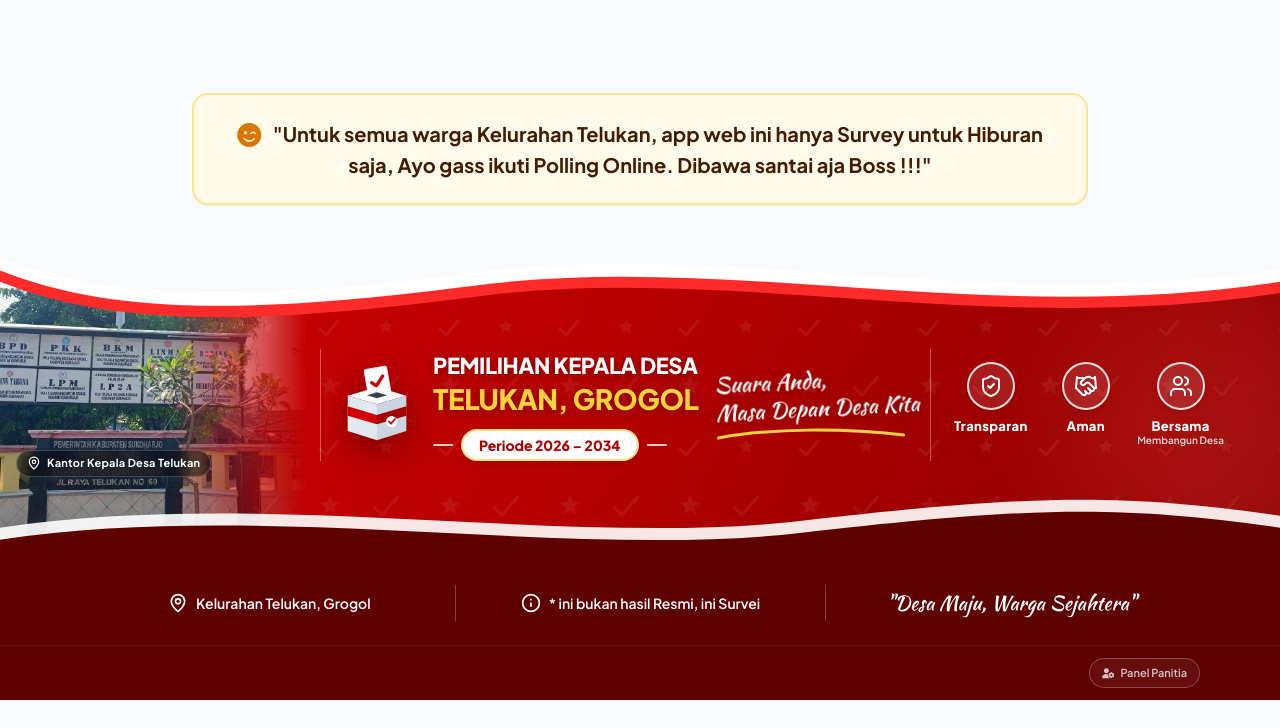
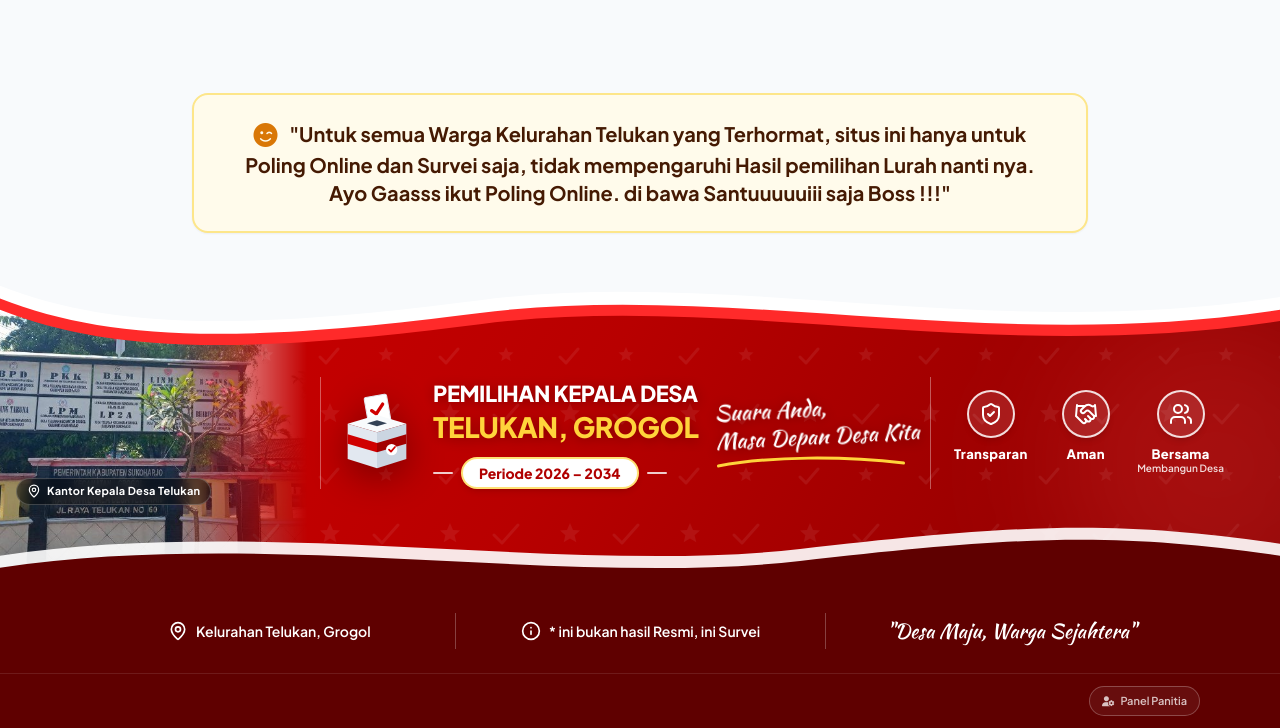
Before and after one commit to seoulinbowl18-Git/pilkades-telukan, a website: page index.html in a window 1280 px wide. Shown: the part 1435-2163 px from the top of the page. Before the commit the page ends 2135 px from the top, so only its background shows below. Drawn offline with nearby package versions, Linux system fonts and the light colour scheme; no server answers.

Commit message:
Update footer disclaimer text
The footer disclaimer now reads: "Untuk semua Warga Kelurahan Telukan
yang Terhormat, situs ini hanya untuk Poling Online dan Survei saja,
tidak mempengaruhi Hasil pemilihan Lurah nanti nya. Ayo Gaasss ikut
Poling Online. di bawa Santuuuuuiii saja Boss !!!"

Size and styling are unchanged.

Co-Authored-By: Claude Opus 5.5 <noreply@anthropic.com>
Claude-Session: https://claude.ai/code/session_011pcai4J7mejh8mKPcrqhmo

```diff
--- a/index.html
+++ b/index.html
@@ -944,7 +944,7 @@
             <div class="max-w-4xl mx-auto">
                 <div class="bg-amber-50 border-2 border-amber-200 text-amber-950 rounded-2xl px-5 py-5 sm:px-8 sm:py-6 text-base sm:text-lg lg:text-xl font-bold shadow-sm leading-relaxed">
                     <i class="fa-solid fa-face-smile-wink text-amber-600 mr-2 text-lg sm:text-xl lg:text-2xl align-[-2px]"></i>
-                    "Untuk semua warga Kelurahan Telukan, app web ini hanya Survey untuk Hiburan saja, Ayo gass ikuti Polling Online. Dibawa santai aja Boss !!!"
+                    "Untuk semua Warga Kelurahan Telukan yang Terhormat, situs ini hanya untuk Poling Online dan Survei saja, tidak mempengaruhi Hasil pemilihan Lurah nanti nya. Ayo Gaasss ikut Poling Online. di bawa Santuuuuuiii saja Boss !!!"
                 </div>
             </div>
         </div>
```
